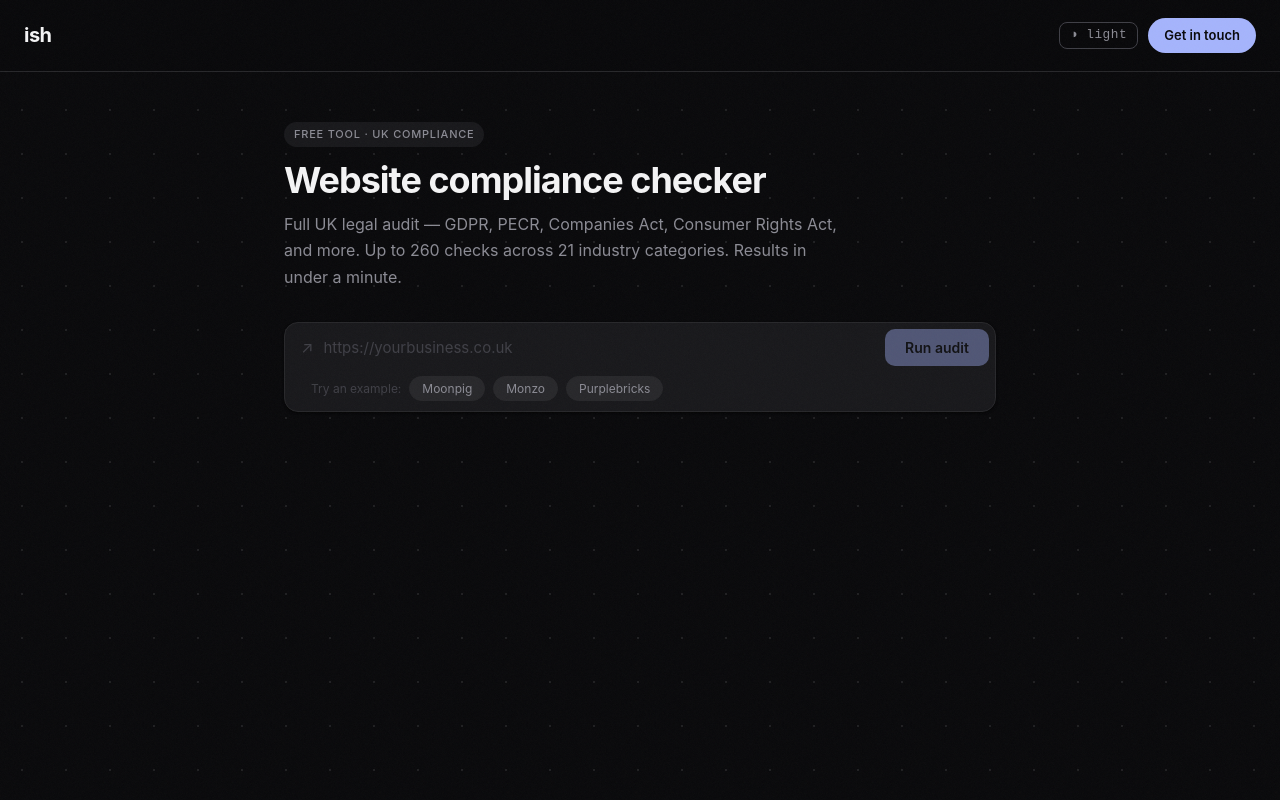
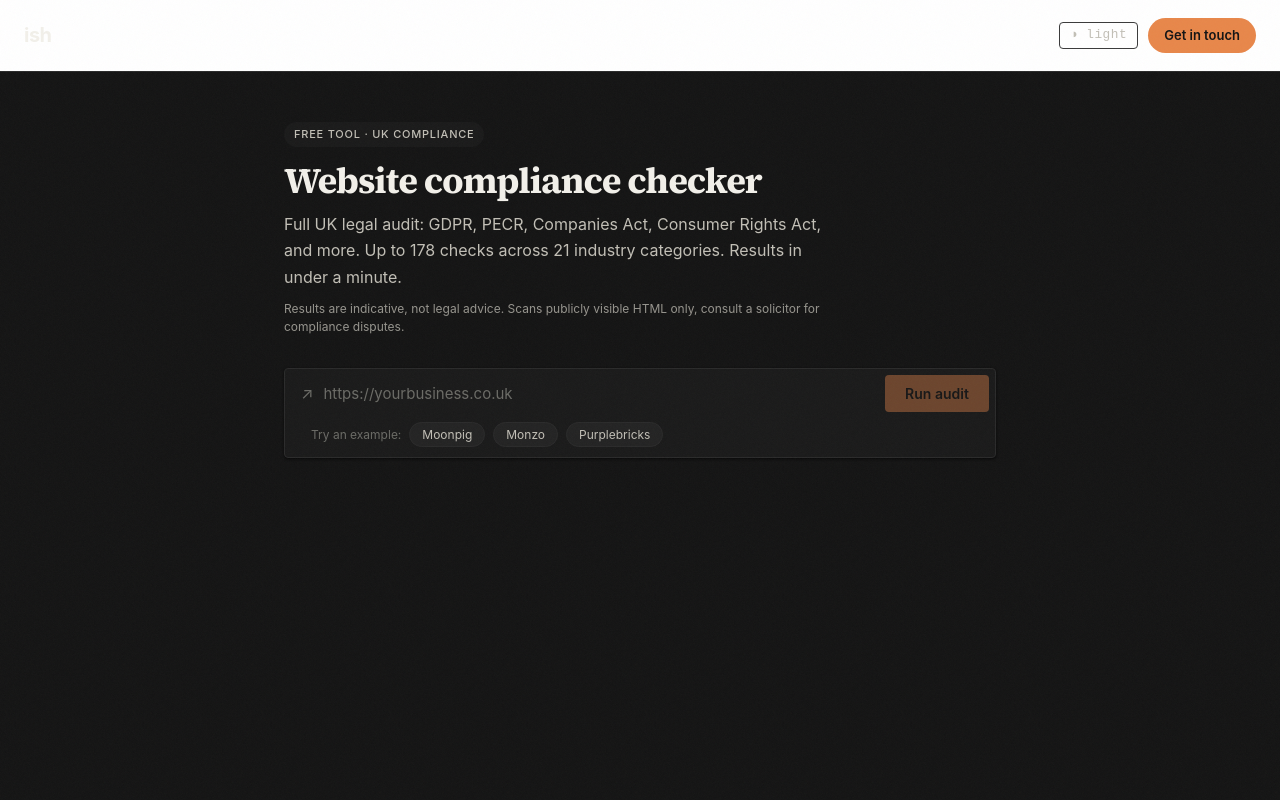
Before and after one commit to reverendish/compliance-checker, a Next.js app: page / in a window 1280 px wide. Built offline with nearby package versions, Linux system fonts and the light colour scheme.

Commit message:
Restyle to match FreelancerToolkit-inspired design system, remove em dashes from copy

```diff
--- a/app/globals.css
+++ b/app/globals.css
@@ -1,22 +1,22 @@
 /* ── Design tokens ───────────────────────────────────────────────────────── */
 :root,
 [data-theme="dark"] {
-  --bg:         #09090b;
-  --surface:    #18181b;
-  --surface-2:  #27272a;
-  --surface-3:  #2e2e35;
-  --border:     #27272a;
-  --border-2:   #3f3f46;
-  --text:       #f4f4f5;
-  --muted:      #8b8b94;
-  --faint:      #3f3f46;
-  --accent:       #a5b4fc;
-  --accent-dim:   rgba(165, 180, 252, 0.10);
-  --accent-soft:  rgba(165, 180, 252, 0.07);
-  --accent-hover: #9aa8fa;
-  --accent-fg:    #09090b;
-  --nav-bg:     rgba(9, 9, 11, 0.88);
-  --dot-color:  rgba(255, 255, 255, 0.09);
+  --bg:         #141414;
+  --surface:    #1a1a1a;
+  --surface-2:  #232323;
+  --surface-3:  #2b2b2b;
+  --border:     #2a2a2a;
+  --border-2:   #3a3a3a;
+  --text:       #f2f0ea;
+  --muted:      #c2bfb6;
+  --faint:      #6b6b66;
+  --accent:       #e8874a;
+  --accent-dim:   rgba(232, 135, 74, 0.10);
+  --accent-soft:  rgba(232, 135, 74, 0.07);
+  --accent-hover: #d9763a;
+  --accent-fg:    #141414;
+  --nav-bg:     #ffffff;
+  --dot-color:  rgba(255, 255, 255, 0);
   --status-green:      #34d399;
   --status-green-dim:  rgba(52, 211, 153, 0.12);
   --status-amber:      #fbbf24;
@@ -34,30 +34,30 @@
   --ai-border:  rgba(139, 92, 246, 0.25);
   --danger:     #ef4444;
   --danger-dim: rgba(239, 68, 68, 0.12);
-  --radius-sm: 6px;
-  --radius:    10px;
-  --radius-lg: 14px;
+  --radius-sm: 4px;
+  --radius:    4px;
+  --radius-lg: 6px;
   --shadow:    0 1px 3px rgba(0, 0, 0, 0.4), 0 1px 2px rgba(0, 0, 0, 0.3);
   --shadow-lg: 0 4px 16px rgba(0, 0, 0, 0.5), 0 2px 6px rgba(0, 0, 0, 0.3);
 }
 
 [data-theme="light"] {
-  --bg:         #fafafa;
-  --surface:    #f4f4f5;
-  --surface-2:  #e4e4e7;
-  --surface-3:  #d4d4d8;
-  --border:     #e4e4e7;
-  --border-2:   #d4d4d8;
-  --text:       #09090b;
-  --muted:      #71717a;
-  --faint:      #a1a1aa;
-  --accent:       #4f46e5;
-  --accent-dim:   rgba(79, 70, 229, 0.10);
-  --accent-soft:  rgba(79, 70, 229, 0.07);
-  --accent-hover: #4338ca;
-  --accent-fg:    #ffffff;
-  --nav-bg:     rgba(250, 250, 250, 0.88);
-  --dot-color:  rgba(0, 0, 0, 0.13);
+  --bg:         #f7f3ec;
+  --surface:    #efe9dc;
+  --surface-2:  #e5ddce;
+  --surface-3:  #dbd0bc;
+  --border:     #ddd3bf;
+  --border-2:   #cfc2a8;
+  --text:       #201d17;
+  --muted:      #5b5648;
+  --faint:      #928a74;
+  --accent:       #e8874a;
+  --accent-dim:   rgba(232, 135, 74, 0.10);
+  --accent-soft:  rgba(232, 135, 74, 0.07);
+  --accent-hover: #d9763a;
+  --accent-fg:    #141414;
+  --nav-bg:     #ffffff;
+  --dot-color:  rgba(0, 0, 0, 0);
   --status-green:      #16a34a;
   --status-green-dim:  rgba(22, 163, 74, 0.10);
   --status-amber:      #d97706;
@@ -99,6 +99,10 @@ body {
   -webkit-font-smoothing: antialiased;
 }
 
+h1, h2, h3, h4 {
+  font-family: var(--font-serif), Georgia, "Times New Roman", serif;
+}
+
 /* Noise texture overlay */
 body::after {
   content: '';
--- a/app/layout.tsx
+++ b/app/layout.tsx
@@ -1,13 +1,20 @@
+import { Source_Serif_4 } from 'next/font/google';
 import "./globals.css";
 
+const sourceSerif = Source_Serif_4({
+  subsets: ['latin'],
+  weight: ['500', '600', '700'],
+  variable: '--font-serif',
+});
+
 export const metadata = {
-  title: "UK Compliance Checker — ishsitotombe.co.uk",
-  description: "Full UK legal audit — GDPR, PECR, Companies Act, Consumer Rights Act, and more. Up to 260 checks across 21 industry categories.",
+  title: "UK Compliance Checker · ishsitotombe.co.uk",
+  description: "Full UK legal audit, GDPR, PECR, Companies Act, Consumer Rights Act, and more. Up to 260 checks across 21 industry categories.",
 };
 
 export default function RootLayout({ children }: { children: React.ReactNode }) {
   return (
-    <html lang="en">
+    <html lang="en" className={sourceSerif.variable}>
       <head>
         {/* Sync theme from localStorage before React hydrates to prevent flash */}
         <script dangerouslySetInnerHTML={{ __html:
--- a/app/page.module.css
+++ b/app/page.module.css
@@ -54,12 +54,13 @@
 }
 .heading { font-size: 36px; font-weight: 700; letter-spacing: -1px; line-height: 1.1; margin-bottom: 10px; }
 .subheading { font-size: 16px; color: var(--muted); line-height: 1.65; max-width: 560px; }
+.disclaimer { font-size: 12px; color: var(--muted); opacity: 0.75; line-height: 1.5; max-width: 560px; margin-top: 10px; }
 
 /* ── Input card ───────────────────────────────────────────────────────────── */
 .inputCard {
   background: var(--surface);
   border: 1px solid var(--border);
-  border-radius: 14px;
+  border-radius: var(--radius);
   padding: 6px 6px 6px 16px;
   margin-bottom: 10px;
   box-shadow: var(--shadow);
@@ -76,7 +77,7 @@
 .auditBtn {
   flex-shrink: 0;
   background: var(--accent); color: var(--accent-fg);
-  border: none; border-radius: 10px;
+  border: none; border-radius: var(--radius);
   padding: 10px 20px; font-size: 14px; font-weight: 600;
   cursor: pointer; display: flex; align-items: center; gap: 8px;
   transition: opacity 0.15s;
@@ -118,7 +119,7 @@
 .scoreCard {
   display: flex; align-items: center; gap: 20px;
   background: var(--surface); border: 1px solid var(--border);
-  border-radius: 14px; padding: 20px 24px;
+  border-radius: var(--radius); padding: 20px 24px;
   margin-bottom: 14px; box-shadow: var(--shadow);
 }
 .scoreInfo { flex: 1; min-width: 0; }
@@ -171,12 +172,21 @@
 }
 .warningIcon { flex-shrink: 0; margin-top: 1px; }
 
+/* Info (neutral/positive status, e.g. headless-render fallback confirmation) */
+.infoCard {
+  margin-bottom: 10px; padding: 12px 16px;
+  background: var(--accent-dim); border: 1px solid var(--accent); border-radius: var(--radius);
+  display: flex; align-items: flex-start; gap: 10px;
+  font-size: 13px; color: var(--accent); line-height: 1.55;
+}
+.infoIcon { flex-shrink: 0; margin-top: 1px; }
+
 /* ── Group sections ───────────────────────────────────────────────────────── */
 .groupList { display: flex; flex-direction: column; gap: 10px; margin-bottom: 20px; }
 
 .groupSection {
   border: 1px solid var(--border);
-  border-radius: 14px;
+  border-radius: var(--radius);
   overflow: hidden;
   background: var(--surface);
   box-shadow: var(--shadow);
@@ -256,7 +266,7 @@
 /* ── Footer ───────────────────────────────────────────────────────────────── */
 .footer {
   background: var(--surface); border: 1px solid var(--border);
-  border-radius: 14px; padding: 20px 24px;
+  border-radius: var(--radius); padding: 20px 24px;
 }
 .footerCta { display: flex; align-items: center; justify-content: space-between; flex-wrap: wrap; gap: 12px; }
 .footerCta p { font-size: 14px; color: var(--muted); }
--- a/app/page.tsx
+++ b/app/page.tsx
@@ -375,8 +375,12 @@ export default function ComplianceChecker() {
           <span className={styles.tag}>Free tool · UK compliance</span>
           <h1 className={styles.heading}>Website compliance checker</h1>
           <p className={styles.subheading}>
-            Full UK legal audit — GDPR, PECR, Companies Act, Consumer Rights Act, and more.
-            Up to 260 checks across 21 industry categories. Results in under a minute.
+            Full UK legal audit: GDPR, PECR, Companies Act, Consumer Rights Act, and more.
+            Up to 178 checks across 21 industry categories. Results in under a minute.
+          </p>
+          <p className={styles.disclaimer}>
+            Results are indicative, not legal advice. Scans publicly visible HTML only,
+            consult a solicitor for compliance disputes.
           </p>
         </div>
 
@@ -468,7 +472,13 @@ export default function ComplianceChecker() {
               </div>
             </div>
 
-            {/* Warnings */}
+            {/* Info / Warnings */}
+            {meta?.was_rendered && (
+              <div className={styles.infoCard}>
+                <span className={styles.infoIcon}>ℹ</span>
+                <p>This site loads content with JavaScript. We rendered the full page before running checks, so these results reflect what visitors actually see.</p>
+              </div>
+            )}
             {meta?.js_shell && (
               <div className={styles.warningCard}>
                 <span className={styles.warningIcon}>⚠</span>
--- a/components/ThemeToggle.tsx
+++ b/components/ThemeToggle.tsx
@@ -25,7 +25,7 @@ export default function ThemeToggle() {
       style={{
         background: 'transparent',
         border: '1px solid var(--border-2)',
-        borderRadius: '8px',
+        borderRadius: 'var(--radius)',
         padding: '6px 10px',
         cursor: 'pointer',
         color: 'var(--muted)',
```
